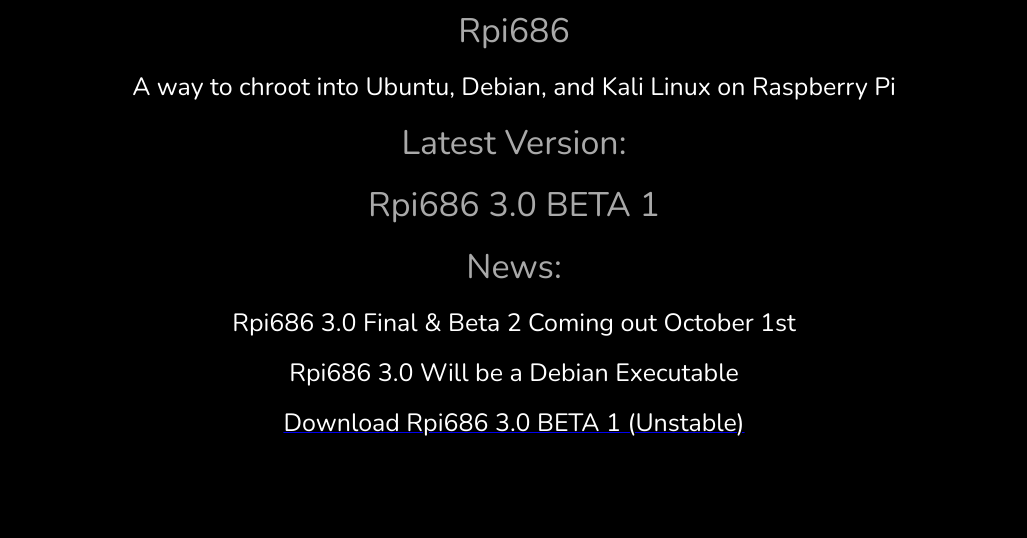
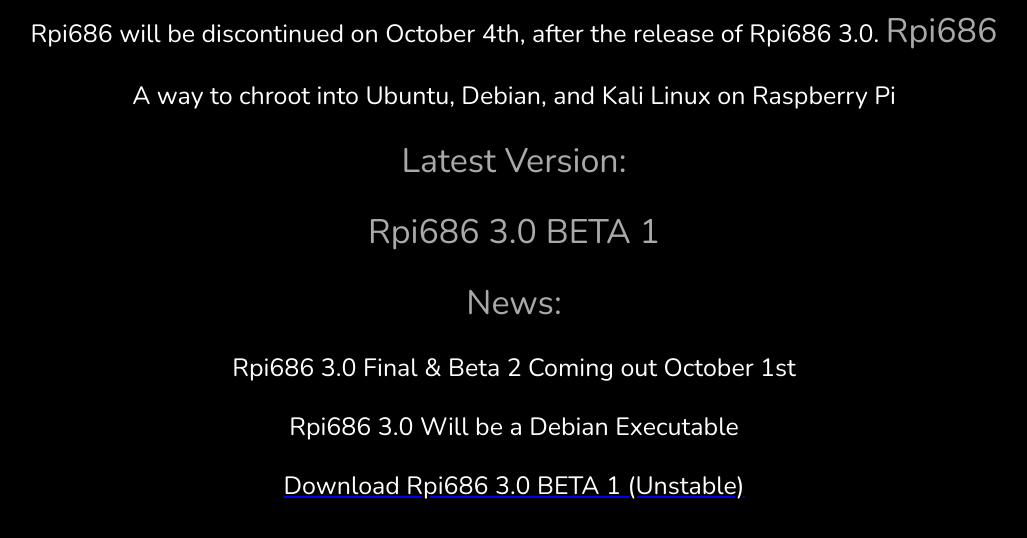
Before and after one commit to SkywalkerSW5/Rpi686, a plain HTML site: page index.html in a window 1280 px wide. Shown: the whole page, without its empty margins (126-1153 px from the left). Drawn offline with nearby package versions, Linux system fonts and the light colour scheme.

Commit message:
Update index.html

```diff
--- a/index.html
+++ b/index.html
@@ -9,6 +9,7 @@
       font-size: 34px;
     }
   </style>
+
   <style>
     font2{
     font-family: 'Nunito', sans-serif;
@@ -17,6 +18,7 @@
     }
   </style>
 <center>
+  <font2>Rpi686 will be discontinued on October 4th, after the release of Rpi686 3.0.
   <font>Rpi686</font>
 <style>
   body {
```
